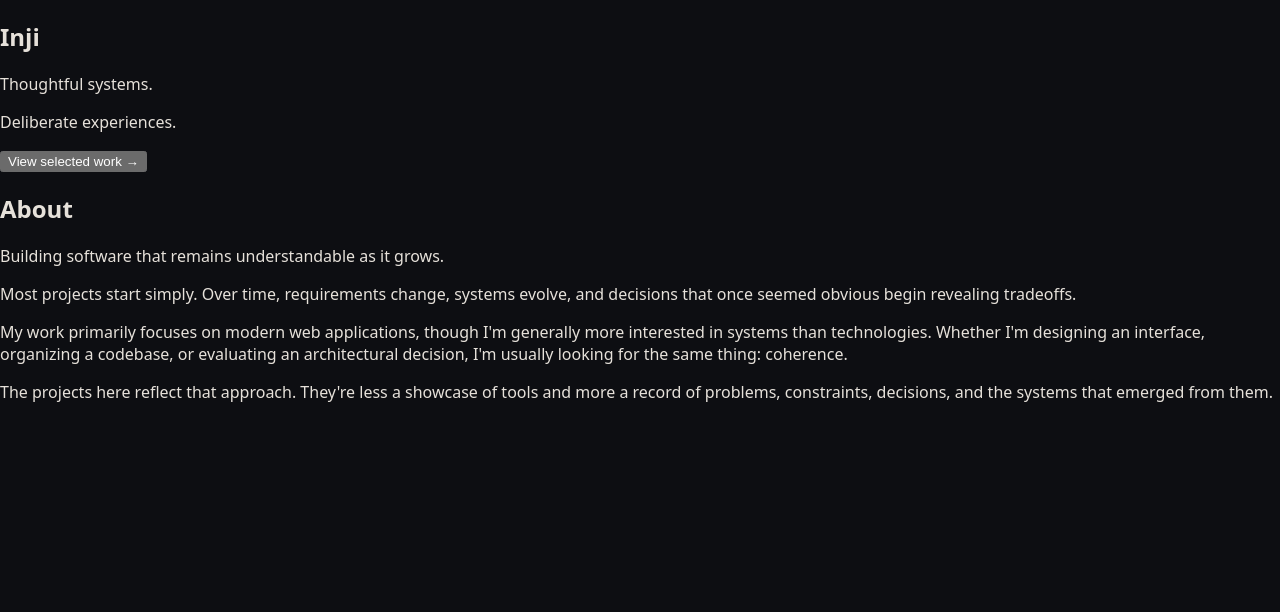
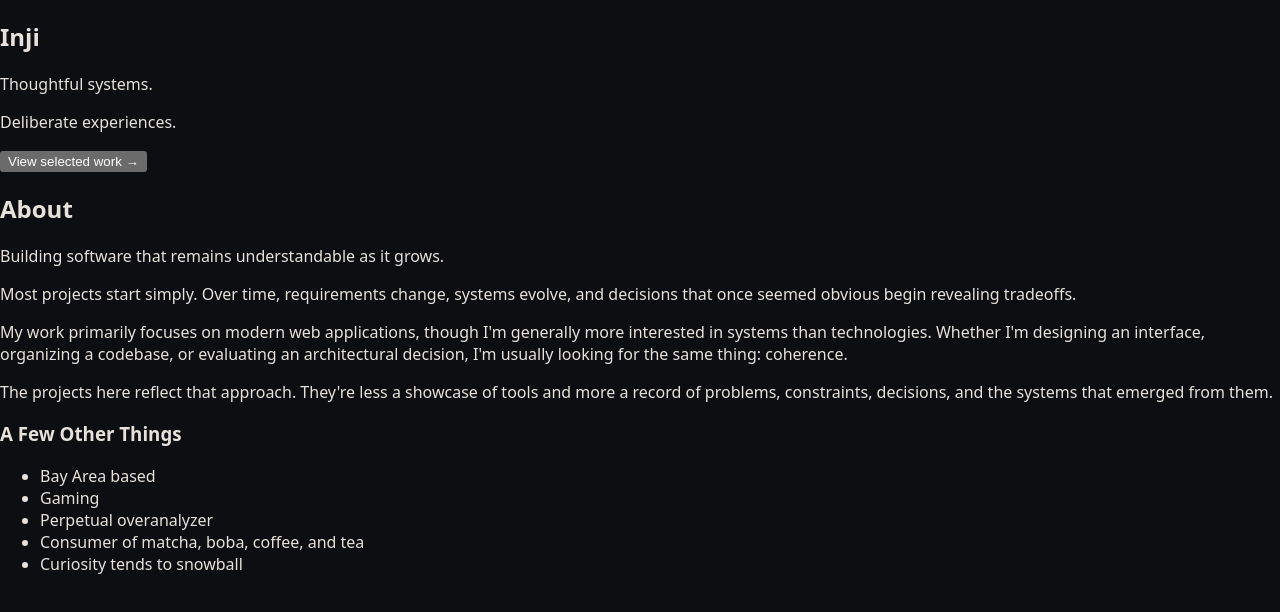
Before and after one commit to 1NJ57C3/portfolio-v2, a React (Vite) app: page / in a window 1280 px wide. Shown: the top 612 px of the page. Built offline with nearby package versions, Linux system fonts and the light colour scheme.

Commit message:
feat(about): add small aside for bio

```diff
--- a/src/sections/About/About.tsx
+++ b/src/sections/About/About.tsx
@@ -2,29 +2,41 @@ function About() {
   return (
     <section className="about" id="about">
       <div className="container">
+        <div className="about-content">
           <h2>About</h2>
           <p className="about-thesis">
             Building software that remains understandable as it grows.
           </p>
           <div className="about-body">
             <p>
-            Most projects start simply. Over time, requirements change, systems
-            evolve, and decisions that once seemed obvious begin revealing
-            tradeoffs.
+              Most projects start simply. Over time, requirements change,
+              systems evolve, and decisions that once seemed obvious begin
+              revealing tradeoffs.
             </p>
             <p>
               My work primarily focuses on modern web applications, though I'm
-            generally more interested in systems than technologies. Whether I'm
-            designing an interface, organizing a codebase, or evaluating an
-            architectural decision, I'm usually looking for the same thing:
+              generally more interested in systems than technologies. Whether
+              I'm designing an interface, organizing a codebase, or evaluating
+              an architectural decision, I'm usually looking for the same thing:
               coherence.
             </p>
             <p>
-            The projects here reflect that approach. They're less a showcase of
-            tools and more a record of problems, constraints, decisions, and the
-            systems that emerged from them.
+              The projects here reflect that approach. They're less a showcase
+              of tools and more a record of problems, constraints, decisions,
+              and the systems that emerged from them.
             </p>
           </div>
+        </div>
+        <aside className="about-aside">
+          <h3>A Few Other Things</h3>
+          <ul>
+            <li>Bay Area based</li>
+            <li>Gaming</li>
+            <li>Perpetual overanalyzer</li>
+            <li>Consumer of matcha, boba, coffee, and tea</li>
+            <li>Curiosity tends to snowball</li>
+          </ul>
+        </aside>
       </div>
     </section>
   );
```
Lines whose indentation alone changed are shown as unchanged.
